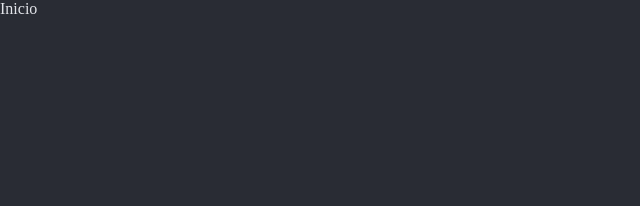
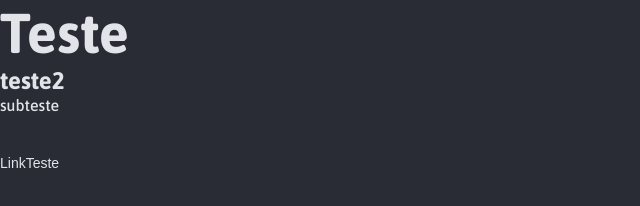
Before and after one commit to EduJMarinho/Desenvolvedor-FullStack, a plain HTML site: page index.html in a window 1280 px wide. Shown: the whole page, without its empty margins (0-640 px from the left). Drawn offline with Linux system fonts and the light colour scheme.

Commit message:
aplicando fontes no projeto

```diff
--- a/Styles/global.css
+++ b/Styles/global.css
@@ -19,9 +19,43 @@
 --gray-400:#878EA1;
 --gray-500:#C0C4CE;
 --gray-600:#E2E4E9;
+
+--font-family-Asap: 'Asap', sans-serif;
+--font-family-Inconsolata: 'Inconsolata', sans-serif;
+--font-family-Maven-Pro: 'Maven+Pro', sans-serif;
+
+--title-lg: 700 56px/120% var(--font-family-Asap);
+--title-md: 700 24px/120% var(--font-family-Asap);
+--title-sm: 450 16px/120% var(--font-family-Asap);
+
+--subtitle: 700 20px/120% var(--font-family-Inconsolata);
+
+--text-md: 500 16px/140% var(--font-family-Maven-Pro);
+--text-sm: 400 14px/140% var(--font-family-Maven-Pro);
+
 }
 
 body {
+  font: var(--title-lg);
   background-color: var(--gray-300);
   color: var(--gray-600)
 }
+
+a {
+  text-decoration: none;
+  color: inherit;
+  font: var(--text-sm);
+  }
+  a:hover{
+   color: var(--blue);
+  }
+
+  h1 {
+  font: var(--title-lg);
+  }
+  h2 {
+  font: var(--title-md);
+  }
+  h3 {
+  font: var(--title-sm);
+  }
--- a/index.html
+++ b/index.html
@@ -1,12 +1,32 @@
 <!DOCTYPE html>
 <html lang="pt-br">
 <head>
+<link rel="preconnect" href="https://fonts.googleapis.com">
+<link rel="preconnect" href="https://fonts.gstatic.com" crossorigin>
+
+<link rel="preconnect" href="https://fonts.googleapis.com">
+<link rel="preconnect" href="https://fonts.gstatic.com" crossorigin>
+
+<link rel="preconnect" href="https://fonts.googleapis.com">
+<link rel="preconnect" href="https://fonts.gstatic.com" crossorigin>
+
   <meta charset="UTF-8">
   <meta name="viewport" content="width=device-width, initial-scale=1.0">
   <title>Portiforio-Dev</title>
   <link rel="stylesheet" href="Styles/index.css">
+
+  <link href="https://fonts.googleapis.com/css2?family=Archivo:ital,wght@0,100..900;1,100..900&family=Asap:ital,wght@0,100..900;1,100..900&family=Open+Sans:ital,wght@0,300..800;1,300..800&display=swap" rel="stylesheet">
+
+    <link href="https://fonts.googleapis.com/css2?family=Inconsolata:wght@200..900&display=swap" rel="stylesheet">
+
+  <link href="https://fonts.googleapis.com/css2?family=Maven+Pro:wght@400..900&display=swap" rel="stylesheet">
+
+
 </head>
 <body>
- Inicio
+ <h1>Teste</h1>
+ <h2>teste2</h2>
+ <h3>subteste</h3>
+  <a href="#">LinkTeste</a>
 </body>
 </html>
```
Also changed, not shown: Assets/Icons/EnvelopeSimple.png (added), Assets/Icons/GithubLogo.png (added), Assets/Icons/Group 1.png (added), Assets/Icons/InstagramLogo.png (added), Assets/Icons/LinkedinLogo.png (added), Assets/Icons/Vector(1).png (added), Assets/Icons/Vector(2).png (added), Assets/Icons/Vector(3).png (added), Assets/Icons/Vector(4).png (added), Assets/Icons/Vector(5).png (added), Assets/Icons/Vector(6).png (added), Assets/Icons/Vector(7).png (added), Assets/Icons/Vector(8).png (added), Assets/Icons/Vector(9).png (added), 1 more files.
